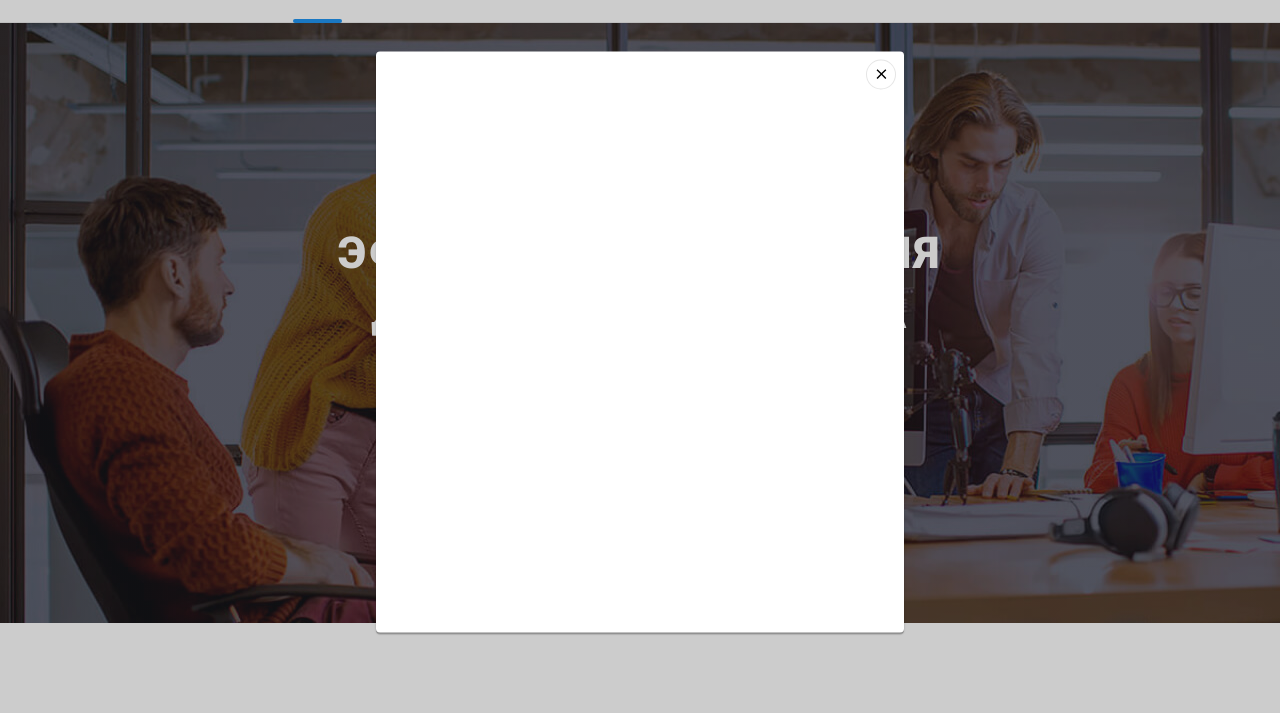
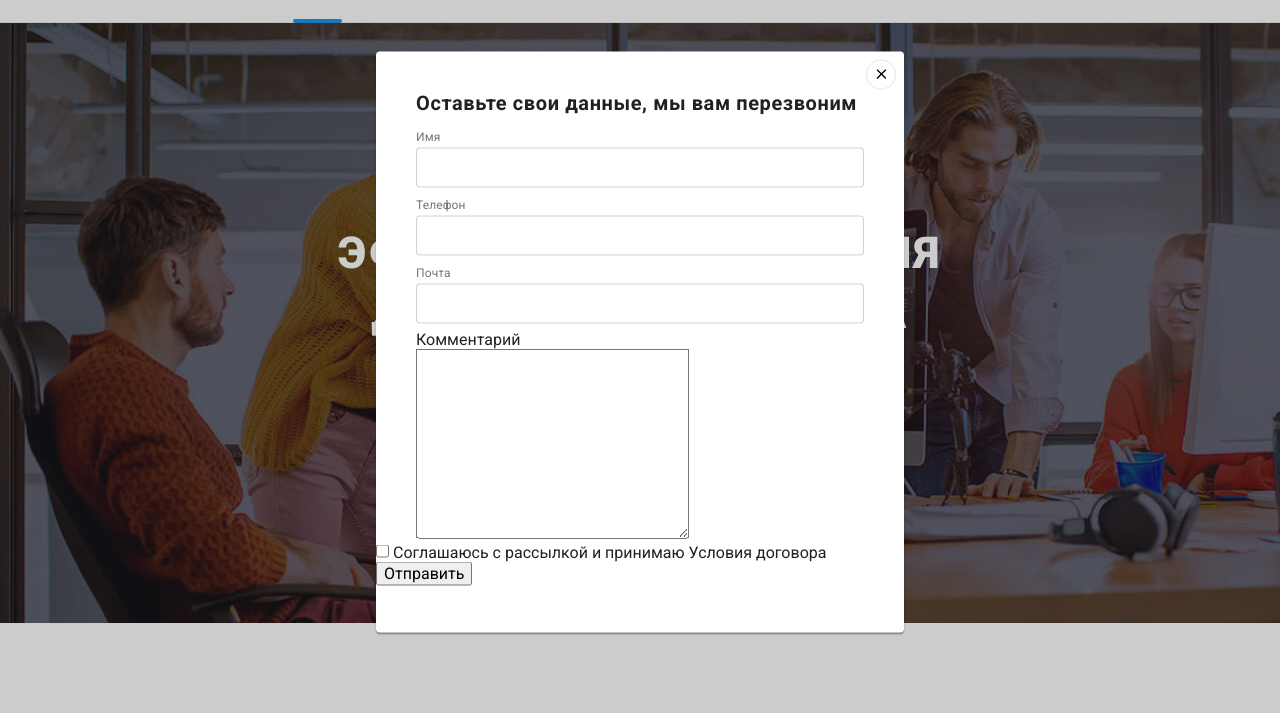
Before and after one commit to Glemakk/goit-markup-hw-06, a plain HTML site: page index.html in a window 1280 px wide. Both pictures are taken after a click on the button "Заказать услугу". Shown: the part 58-771 px from the top of the page. Drawn offline with nearby package versions, Linux system fonts and the light colour scheme.

Commit message:
Модалка, но надо переделать

```diff
--- a/css/styles.css
+++ b/css/styles.css
@@ -828,4 +828,59 @@ img {
   visibility: hidden;
   pointer-events: none;
 }
+
+.modal-caption {
+  display: inline-block;
+  font-weight: 700;
+  font-size: 20px;
+  line-height: 1.15;
+  text-align: center;
+  letter-spacing: 0.03em;
+
+  color: #212121;
+  margin-top: 40px;
+  margin-left: 40px;
+  margin-right: 40px;
+  margin-bottom: 12px;
+}
+
+.modal-list {
+  display: inline-block;
+  margin-left: 40px;
+}
+
+.modal-item {
+  /* position: relative; */
+  width: 448px;
+  height: 40px;
+  margin-bottom: 28px;
+}
+
+.form-label {
+  /* position: absolute; */
+  font-weight: normal;
+  font-size: 12px;
+  line-height: 1.666;
+  letter-spacing: 0.01em;
+
+  color: var(--secondary-font-color);
+}
+
+.modal-form-input {
+  width: 100%;
+  height: 100%;
+  border: 1px solid rgba(33, 33, 33, 0.2);
+  box-sizing: border-box;
+  border-radius: 4px;
+}
+
+.modal-comment-field {
+  display: inline-block;
+  margin-left: 40px;
+}
+
+.comment {
+  display: block;
+}
+
 /*==================== END OF BACKDROP ====================*/
--- a/index.html
+++ b/index.html
@@ -417,7 +417,39 @@
                     <use href="./images/sprite.svg#close-btn"></use>
                 </svg>
             </button>
+
+            <b class="modal-caption">Оставьте свои данные, мы вам перезвоним</b>
+
+            <form>
+                <ul class="modal-list">
+                    <li class="modal-item">
+                        <label for="modal-input-name" class="form-label">Имя</label>
+                        <input type="text" class="modal-form-input" id="modal-input-name">
+                    </li>
+                    <li class="modal-item">
+                        <label for="modal-input-tel" class="form-label">Телефон</label>
+                        <input type="tel" class="modal-form-input" id="modal-input-tel">
+                    </li>
+                    <li class="modal-item">
+                        <label for="modal-input-email" class="form-label">Почта</label>
+                        <input type="email" class="modal-form-input" id="modal-input-email">
+                    </li>
+                </ul>
+
+                <p class="modal-comment-field">
+                    <label for="comment">Комментарий</label>
+                    <textarea class="comment" name="comment" id="comment" cols="30" rows="10"></textarea>
+                </p>
+
+                <p>
+                    <input type="checkbox">
+                    <label for="">Соглашаюсь с рассылкой и принимаю Условия договора</label>
+                </p>
+
+                <button type="submit">Отправить</button>
+            </form>
         </div>
+
     </div>
 
     <script src="./js/modal.js"></script>
```
Also changed, not shown: images/footer/email-black-icon.svg (added), images/footer/icon-check.svg (added), images/footer/person-icon.svg (added), images/footer/phone-black-icon.svg (added).
